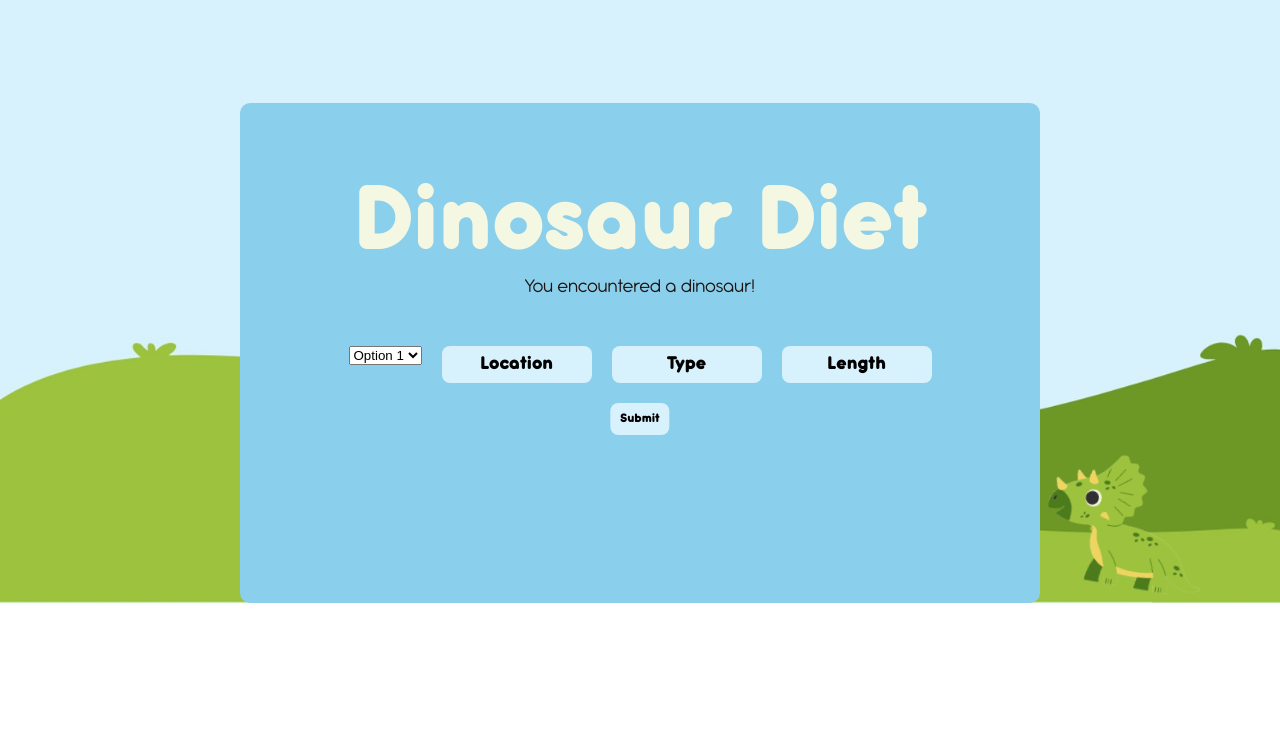
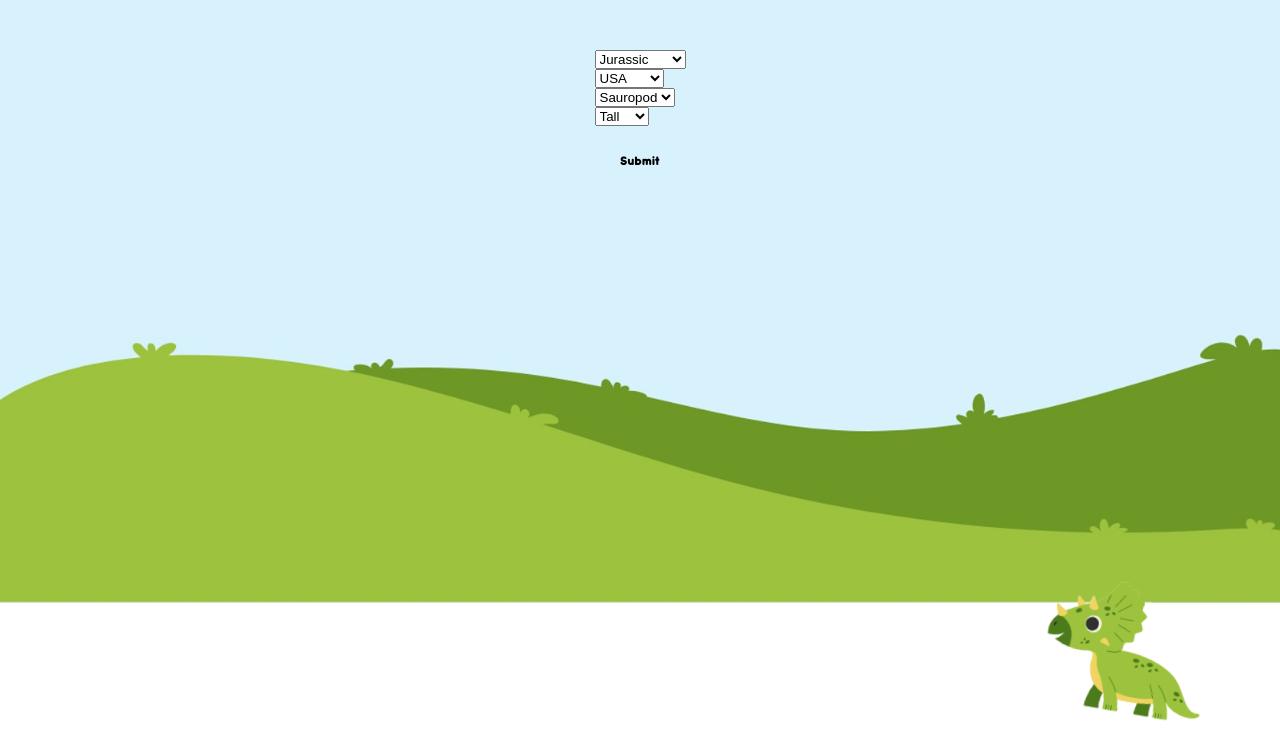
Before and after one commit to sarahhe05/DataHacks-DinoDiet, a Flask app: page / in a window 1280 px wide. Shown: the part 47-800 px from the top of the page. Run offline with Flask 3, Linux system fonts and the light colour scheme; parts of the project's set-up code (start-up, migrations or seed data) failed here and were passed over.

Commit message:
Dropdowns Working

```diff
--- a/app.py
+++ b/app.py
@@ -14,13 +14,13 @@ def index():
 @app.route('/submit', methods=['POST'])
 def submit():
     if request.method == 'POST':
-        period = request.form['dropdown1']
-        location = request.form['dropdown2']
-        type = request.form['dropdown3']
-        length = request.form['dropdown4']
-        result = predict_one(period, location, type, length)
+        period = request.form['geological_period']
+        location = request.form['country']
+        dino_type = request.form['dinosaur_type']
+        length = request.form['length']
+        result = predict_one(period, location, dino_type, length)
         # Call your function with the dropdown values
-        print(result)
+        return result
 
 # Driver code
 if __name__ == "__main__":
--- a/model.py
+++ b/model.py
@@ -81,15 +81,12 @@ len_arr = np.array(clean["length"])
 for i, elem in enumerate(len_arr):
   len_arr[i] = float(elem[:-1])
 clean["length"] = len_arr
-clean
 
 #plotting length column to see the distribution on the histogram
-clean.plot(kind = "hist", y = "length")
+# clean.plot(kind = "hist", y = "length")
 
 #find the median length
 median = clean["length"].median()
-median
-
 #change the length columns into two categories: small and large
 category_lst = []
 for length in clean["length"]:
--- a/templates/index.html
+++ b/templates/index.html
@@ -18,87 +18,45 @@
         </ul>
     </nav>
 
-    <div class="outer-container">
-        <h1 id="title">Dinosaur Diet</h1>
-        <p>You encountered a dinosaur! </p>
-
-        <div class="option-container">
-
+    <div class="option-container">
+        <form action="/submit" method="post">
             <!-- First dropdown menu -->
-            <div class="dropdown">
-                <select>
-                    <option value="option1">Option 1</option>
-                    <option value="option2">Option 2</option>
-                    <option value="option3">Option 3</option>
+            <div class="dropdown1">
+                <select name="geological_period">
+                    <option value="Jurassic">Jurassic</option>
+                    <option value="Triassic">Triassic</option>
+                    <option value="Cretaceous">Cretaceous</option>
                 </select>
             </div>
 
             <!-- Second dropdown menu -->
-            <div class="dropdown">
-                <button onclick="toggleDropdown('dropdown2')" class="dropbtn" id="dropbtn2">Location</button>
-                <div id="dropdown2" class="dropdown-content">
-                    <a href="#" onclick="selectCategory('Antarctica', 'dropbtn2')"><p class="dropbtn-text">Antarctica</p></a>
-                    <a href="#" onclick="selectCategory('Argentina', 'dropbtn2')"><p class="dropbtn-text">Argentina</p></a>
-                    <a href="#" onclick="selectCategory('Australia', 'dropbtn2')"><p class="dropbtn-text">Australia</p></a>
-                    <a href="#" onclick="selectCategory('Brazil', 'dropbtn2')"><p class="dropbtn-text">Brazil</p></a>
-                    <a href="#" onclick="selectCategory('Canada', 'dropbtn2')"><p class="dropbtn-text">Canada</p></a>
-                    <a href="#" onclick="selectCategory('China', 'dropbtn2')"><p class="dropbtn-text">China</p></a>
-                    <a href="#" onclick="selectCategory('Egypt', 'dropbtn2')"><p class="dropbtn-text">Egypt</p></a>
-                    <a href="#" onclick="selectCategory('France', 'dropbtn2')"><p class="dropbtn-text">France</p></a>
-                    <a href="#" onclick="selectCategory('Germany', 'dropbtn2')"><p class="dropbtn-text">Germany</p></a>
-                    <a href="#" onclick="selectCategory('India', 'dropbtn2')"><p class="dropbtn-text">India</p></a>
-                    <a href="#" onclick="selectCategory('Japan', 'dropbtn2')"><p class="dropbtn-text">Japan</p></a>
-                    <a href="#" onclick="selectCategory('Kazakhstan', 'dropbtn2')"><p class="dropbtn-text">Kazakhstan</p></a>
-                    <a href="#" onclick="selectCategory('Lesotho', 'dropbtn2')"><p class="dropbtn-text">Lesotho</p></a>
-                    <a href="#" onclick="selectCategory('Madagascar', 'dropbtn2')"><p class="dropbtn-text">Madagascar</p></a>
-                    <a href="#" onclick="selectCategory('Malawi', 'dropbtn2')"><p class="dropbtn-text">Malawi</p></a>
-                    <a href="#" onclick="selectCategory('Mongolia', 'dropbtn2')"><p class="dropbtn-text">Mongolia</p></a>
-                    <a href="#" onclick="selectCategory('Morocco', 'dropbtn2')"><p class="dropbtn-text">Morocco</p></a>
-                    <a href="#" onclick="selectCategory('Niger', 'dropbtn2')"><p class="dropbtn-text">Niger</p></a>
-                    <a href="#" onclick="selectCategory('North Africa', 'dropbtn2')"><p class="dropbtn-text">North Africa</p></a>
-                    <a href="#" onclick="selectCategory('Romania', 'dropbtn2')"><p class="dropbtn-text">Romania</p></a>
-                    <a href="#" onclick="selectCategory('Russia', 'dropbtn2')"><p class="dropbtn-text">Russia</p></a>
-                    <a href="#" onclick="selectCategory('South Africa', 'dropbtn2')"><p class="dropbtn-text">South Africa</p></a>
-                    <a href="#" onclick="selectCategory('Spain', 'dropbtn2')"><p class="dropbtn-text">Spain</p></a>
-                    <a href="#" onclick="selectCategory('Switzerland', 'dropbtn2')"><p class="dropbtn-text">Switzerland</p></a>
-                    <a href="#" onclick="selectCategory('Tanzania', 'dropbtn2')"><p class="dropbtn-text">Tanzania</p></a>
-                    <a href="#" onclick="selectCategory('Tunisia', 'dropbtn2')"><p class="dropbtn-text">Tunisia</p></a>
-                    <a href="#" onclick="selectCategory('United Kingdom', 'dropbtn2')"><p class="dropbtn-text">United Kingdom</p></a>
-                    <a href="#" onclick="selectCategory('Uruguay', 'dropbtn2')"><p class="dropbtn-text">Uruguay</p></a>
-                    <a href="#" onclick="selectCategory('USA', 'dropbtn2')"><p class="dropbtn-text">USA</p></a>
-                    <a href="#" onclick="selectCategory('Uzbekistan', 'dropbtn2')"><p class="dropbtn-text">Uzbekistan</p></a>
-                    <a href="#" onclick="selectCategory('Wales', 'dropbtn2')"><p class="dropbtn-text">Wales</p></a>
-                    <a href="#" onclick="selectCategory('Zimbabwe', 'dropbtn2')"><p class="dropbtn-text">Zimbabwe</p></a>
-                </div>
+            <div class="dropdown2">
+                <select name="country">
+                    <option value="USA">USA</option>
+                    <option value="Canada">Canada</option>
+                    <option value="Egypt">Egypt</option>
+                </select>
             </div>
 
             <!-- Third dropdown menu -->
-            <div class="dropdown">
-                <button onclick="toggleDropdown('dropdown3')" class="dropbtn" id="dropbtn3">Type</button>
-                <div id="dropdown3" class="dropdown-content">
-                    <a href="#" onclick="selectCategory('Armoured Dinosau', 'dropbtn3')"><p class="dropbtn-text">Armoured Dinosau</p></a>
-                    <a href="#" onclick="selectCategory('Ceratopsian', 'dropbtn3')"><p class="dropbtn-text">Ceratopsian</p></a>
-                    <a href="#" onclick="selectCategory('Euornithopod', 'dropbtn3')"><p class="dropbtn-text">Euornithopod</p></a>
-                    <a href="#" onclick="selectCategory('Sauropod', 'dropbtn3')"><p class="dropbtn-text">Sauropod</p></a>
-                    <a href="#" onclick="selectCategory('Small Theropod', 'dropbtn3')"><p class="dropbtn-text">Small Theropod</p></a>
-                    <a href="#" onclick="selectCategory('Large Theropod', 'dropbtn3')"><p class="dropbtn-text">Large Theropod</p></a>
-                </div>
+            <div class="dropdown3">
+                <select name="dinosaur_type">
+                    <option value="sauropod">Sauropod</option>
+                    <option value="theropod">Theropod</option>
+                </select>
             </div>
 
             <!-- Fourth dropdown menu -->
-            <div class="dropdown">
-                <button onclick="toggleDropdown('dropdown4')" class="dropbtn" id="dropbtn4">Length</button>
-                <div id="dropdown4" class="dropdown-content">
-                    <a href="#" onclick="selectCategory('Long', 'dropbtn4')"><p class="dropbtn-text">Long</p></a>
-                    <a href="#" onclick="selectCategory('Short', 'dropbtn4')"><p class="dropbtn-text">Short</p></a>
-                </div>
+            <div class="dropdown4">
+                <select name="length">
+                    <option value="tall">Tall</option>
+                    <option value="short">Short</option>
+                </select>
             </div>
 
-        </div>
-
-        <!-- Submit button-->
-        <input class="Submit-button" type="submit" value="Submit">
-
+            <!-- Submit button-->
+            <input class="Submit-button" type="submit" value="Submit">
+        </form>
     </div>
 
     <img id="animated-element" src="/static/images/dinosaur.png" alt="Animated Image">
```
